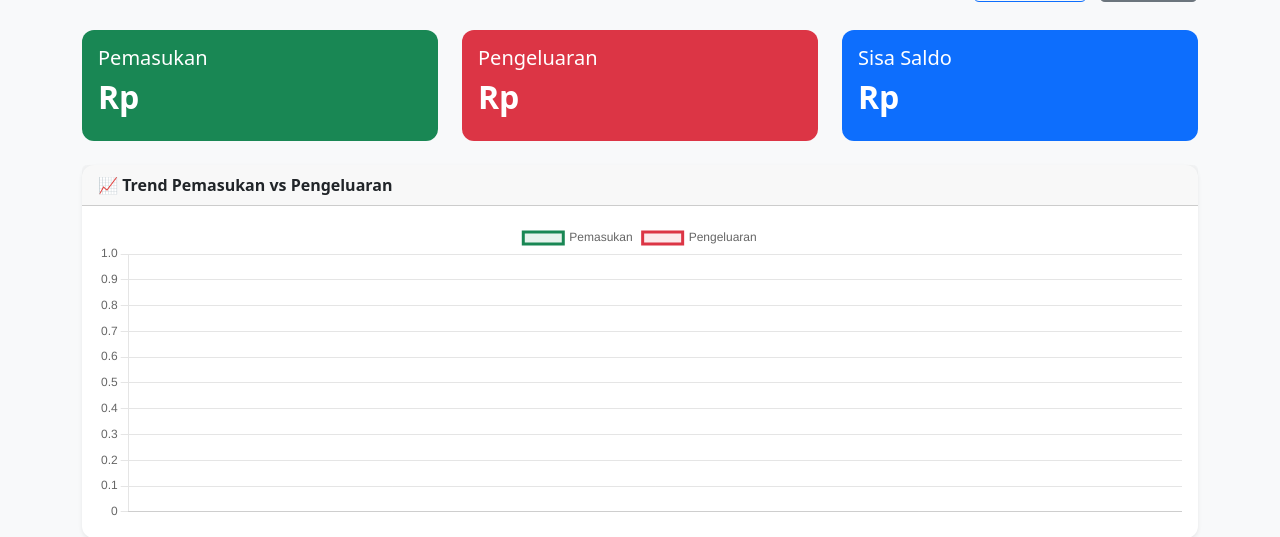
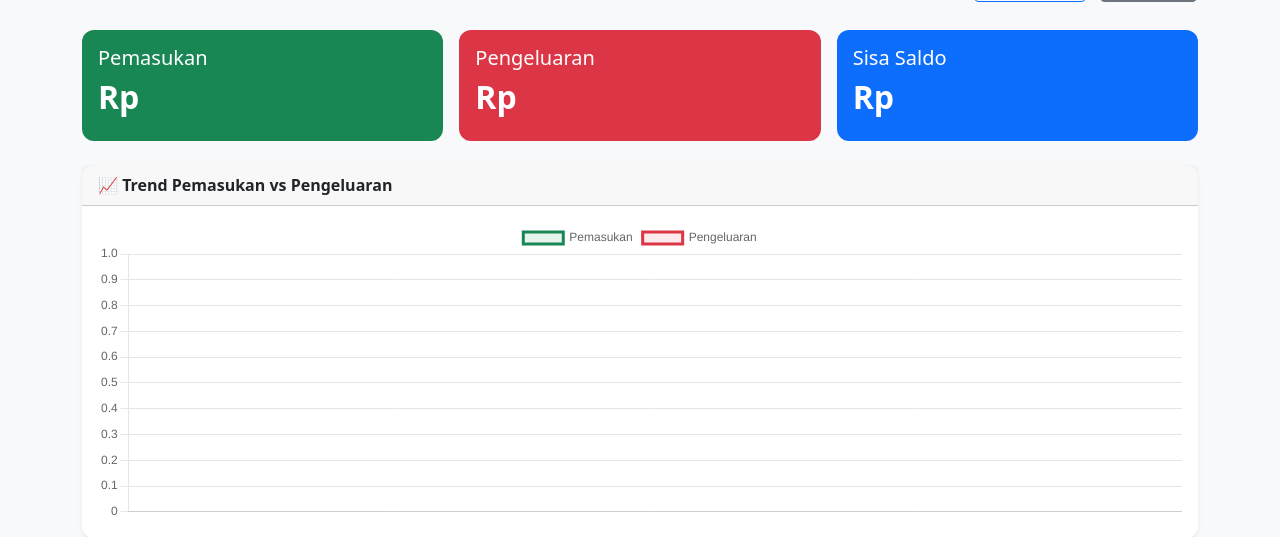
Before and after one commit to esasae023/money-management, a Flask app: template templates/dashboard.html in a window 1280 px wide. Shown: the part 120-657 px from the top of the page. Run offline with Flask 3, Linux system fonts and the light colour scheme; the template is opened without the code that fills it, so the values that code supplies are empty.

Commit message:
Set gutter

```diff
--- a/templates/dashboard.html
+++ b/templates/dashboard.html
@@ -20,7 +20,7 @@
 <div class="alert alert-danger">{{ error_msg }}</div>
 {% endif %}
 
-<div class="row mb-4">
+<div class="row mb-4 g-3">
     <div class="col-md-4">
         <div class="card text-white bg-success h-100 hover-effect">
             <div class="card-body">
```
